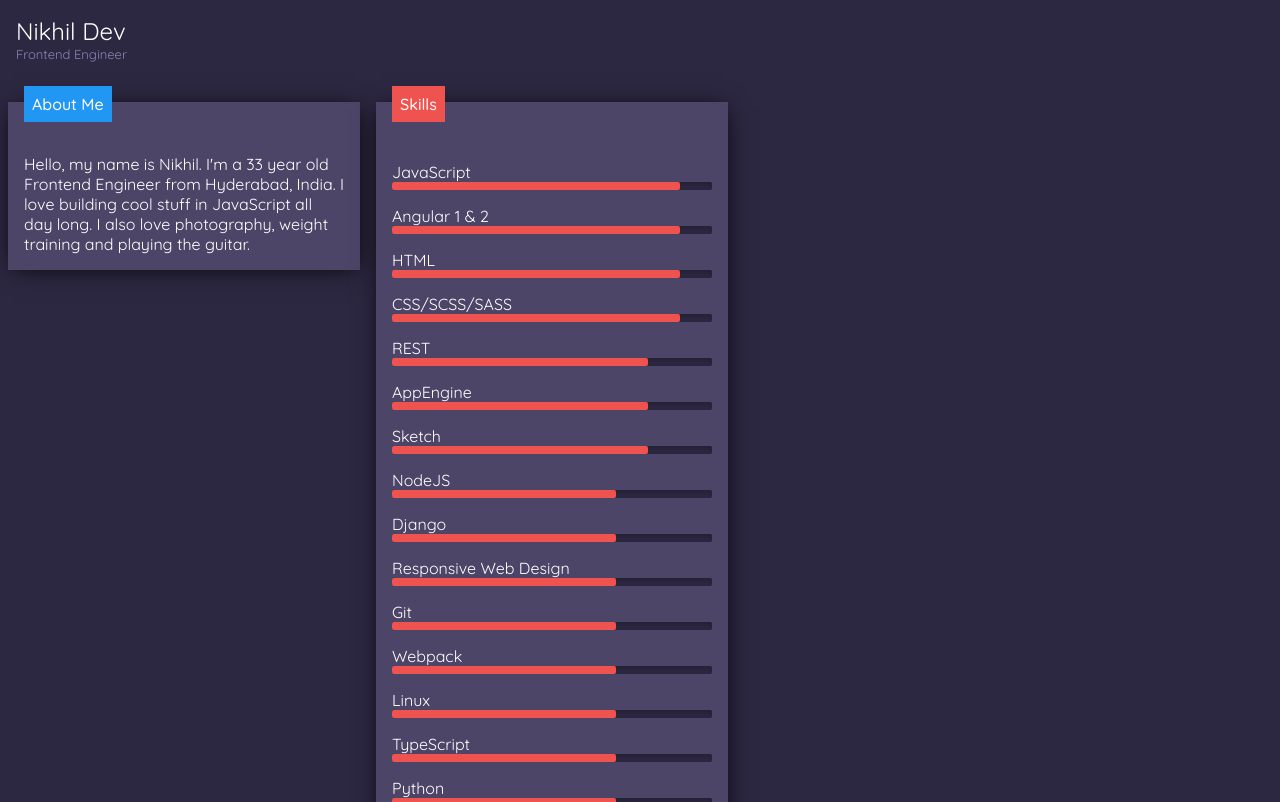
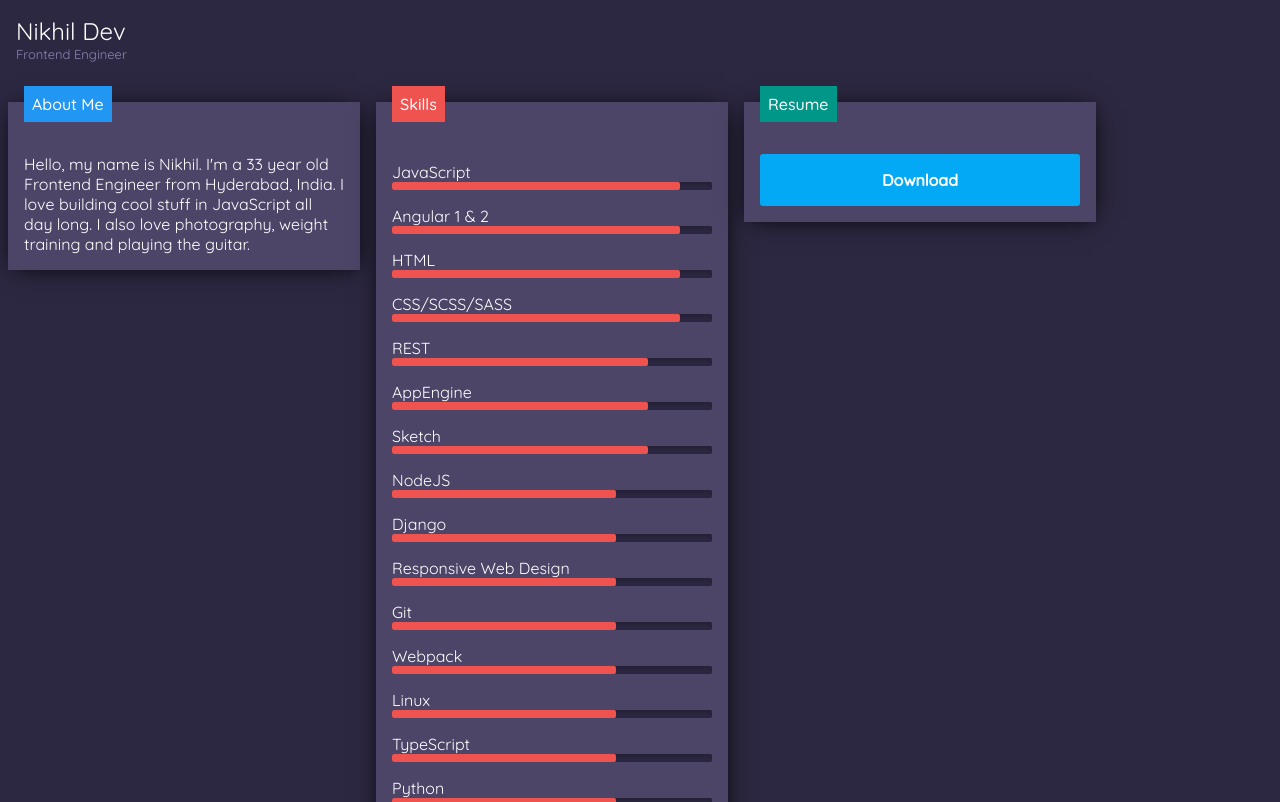
Before and after one commit to nikhildev/nikhildev.com, a React (Create React App) app: page / in a window 1280 px wide. Shown: the top 802 px of the page. Built offline with nearby package versions, Linux system fonts and the light colour scheme; some icons are missing.

Commit message:
Added Resume component

```diff
--- a/src/App.js
+++ b/src/App.js
@@ -3,6 +3,7 @@ import React, { Component } from 'react';
 import Header from './Header/Header';
 import Skills from './Skills/Skills';
 import AboutMe from './AboutMe/AboutMe';
+import Resume from './Resume/Resume';
 import './App.css';
 
 class App extends Component {
@@ -13,6 +14,7 @@ class App extends Component {
         <div id="content" className="flex-container flex-layout-row flex-align-start-start">
           <AboutMe />
           <Skills />
+          <Resume />
         </div>
       </div>
     );
--- /dev/null
+++ b/src/Resume/Resume.css
@@ -0,0 +1,13 @@
+#resume {
+  width: 320px;
+}
+#download-resume {
+  background: #03a9f4;
+  border-radius: 3px;
+  color: white;
+  font-size: 16px;
+  font-weight: 600;
+  padding: 16px;
+  text-align: center;
+  text-decoration: none;
+}
--- /dev/null
+++ b/src/Resume/Resume.js
@@ -0,0 +1,24 @@
+import React, { Component } from 'react';
+
+import './Resume.css';
+
+class Resume extends Component {
+  render() {
+    return (
+      <div id="resume"
+           className="card flex-container flex-layout-column flex-align-start-start">
+        <div className="card-title">Resume</div>
+        <div className="card-content flex-container flex-layout-row flex-align-center-center">
+          <a id="download-resume"
+             className="flex"
+             href="https://drive.google.com/file/d/0B6cVF2FGXeSkNF8ycmZJOUg5Qmc/view">
+            Download
+          </a>
+        </div>
+      </div>
+    )
+  }
+
+}
+
+export default Resume;
--- a/src/index.css
+++ b/src/index.css
@@ -14,6 +14,7 @@ body, html {
 }
 
 .card-title {
+  background: #009688;
   padding: 8px;
   position: relative;
   top: -32px;
@@ -62,7 +63,7 @@ body, html {
 
 .flex-align-center-center {
   align-items: center;
-  justify-content: enter;
+  justify-content: center;
 }
 
 .flex-align-center-end {
```
Also changed, not shown: firebase.json.
